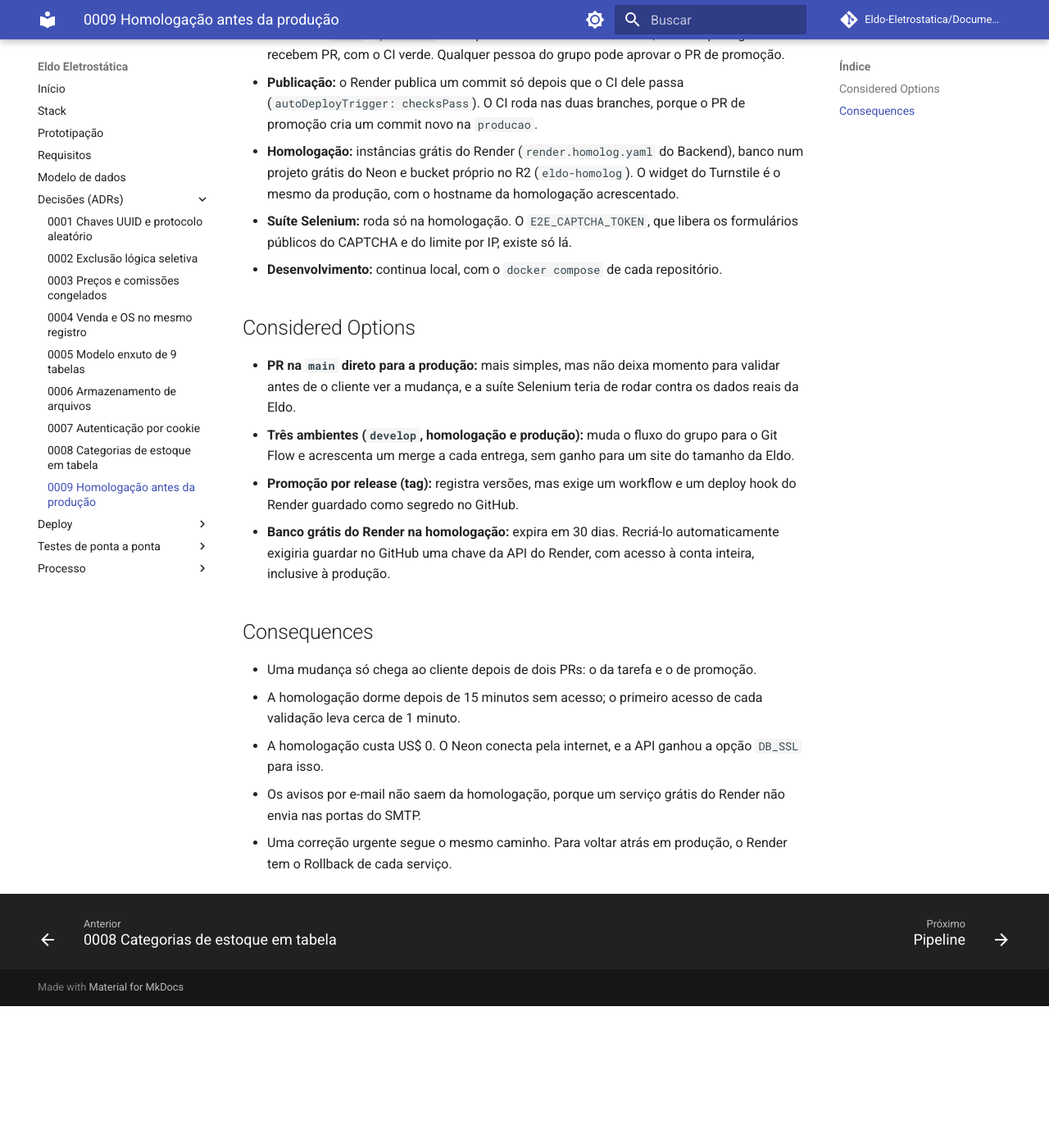
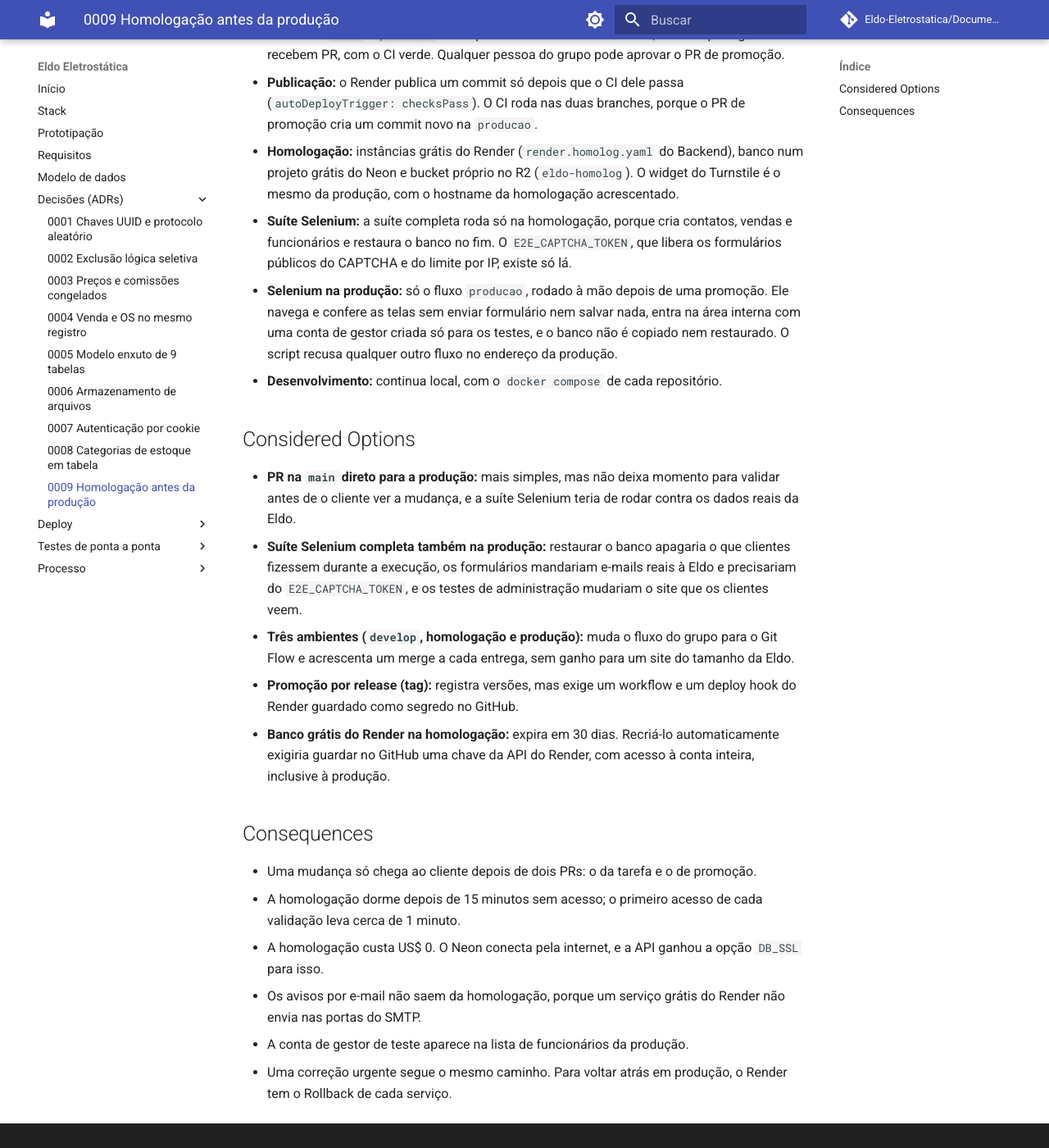
Before and after one commit to Eldo-Eletrostatica/Documentacao, an MkDocs documentation site: the page built from docs/adr/0009-homologacao-antes-da-producao.md, in a window 1280 px wide and 1400 px high, scrolled down 357 px. Shown: the whole window at 82% size. Built offline with MkDocs 1.6.1 and Material for MkDocs 9.7.7, drawn with Linux system fonts in a browser that asks for light colours; comment, search, counter and statistics services are not loaded; before the commit the page ends 1584 px from its top, so only the background shows below that.

Commit message:
docs: permite o Selenium só de leitura na produção (#45)
A ADR 0009 passa a aceitar na produção o fluxo producao, rodado à mão,
que não grava nada nem restaura o banco, e registra por que a suíte
completa continua só na homologação.

```diff
--- a/docs/adr/0009-homologacao-antes-da-producao.md
+++ b/docs/adr/0009-homologacao-antes-da-producao.md
@@ -12,12 +12,14 @@ branch da tarefa ──PR──> main ──(Render)──> homologação
 - **Branches:** `main` e `producao` nos repositórios Frontend e Backend, as duas protegidas: só recebem PR, com o CI verde. Qualquer pessoa do grupo pode aprovar o PR de promoção.
 - **Publicação:** o Render publica um commit só depois que o CI dele passa (`autoDeployTrigger: checksPass`). O CI roda nas duas branches, porque o PR de promoção cria um commit novo na `producao`.
 - **Homologação:** instâncias grátis do Render (`render.homolog.yaml` do Backend), banco num projeto grátis do Neon e bucket próprio no R2 (`eldo-homolog`). O widget do Turnstile é o mesmo da produção, com o hostname da homologação acrescentado.
-- **Suíte Selenium:** roda só na homologação. O `E2E_CAPTCHA_TOKEN`, que libera os formulários públicos do CAPTCHA e do limite por IP, existe só lá.
+- **Suíte Selenium:** a suíte completa roda só na homologação, porque cria contatos, vendas e funcionários e restaura o banco no fim. O `E2E_CAPTCHA_TOKEN`, que libera os formulários públicos do CAPTCHA e do limite por IP, existe só lá.
+- **Selenium na produção:** só o fluxo `producao`, rodado à mão depois de uma promoção. Ele navega e confere as telas sem enviar formulário nem salvar nada, entra na área interna com uma conta de gestor criada só para os testes, e o banco não é copiado nem restaurado. O script recusa qualquer outro fluxo no endereço da produção.
 - **Desenvolvimento:** continua local, com o `docker compose` de cada repositório.
 
 ## Considered Options
 
 - **PR na `main` direto para a produção:** mais simples, mas não deixa momento para validar antes de o cliente ver a mudança, e a suíte Selenium teria de rodar contra os dados reais da Eldo.
+- **Suíte Selenium completa também na produção:** restaurar o banco apagaria o que clientes fizessem durante a execução, os formulários mandariam e-mails reais à Eldo e precisariam do `E2E_CAPTCHA_TOKEN`, e os testes de administração mudariam o site que os clientes veem.
 - **Três ambientes (`develop`, homologação e produção):** muda o fluxo do grupo para o Git Flow e acrescenta um merge a cada entrega, sem ganho para um site do tamanho da Eldo.
 - **Promoção por release (tag):** registra versões, mas exige um workflow e um deploy hook do Render guardado como segredo no GitHub.
 - **Banco grátis do Render na homologação:** expira em 30 dias. Recriá-lo automaticamente exigiria guardar no GitHub uma chave da API do Render, com acesso à conta inteira, inclusive à produção.
@@ -28,4 +30,5 @@ branch da tarefa ──PR──> main ──(Render)──> homologação
 - A homologação dorme depois de 15 minutos sem acesso; o primeiro acesso de cada validação leva cerca de 1 minuto.
 - A homologação custa US$ 0. O Neon conecta pela internet, e a API ganhou a opção `DB_SSL` para isso.
 - Os avisos por e-mail não saem da homologação, porque um serviço grátis do Render não envia nas portas do SMTP.
+- A conta de gestor de teste aparece na lista de funcionários da produção.
 - Uma correção urgente segue o mesmo caminho. Para voltar atrás em produção, o Render tem o Rollback de cada serviço.
--- a/mkdocs.yml
+++ b/mkdocs.yml
@@ -55,6 +55,7 @@ nav:
       - Visitante: testes/visitante.md
       - Equipe: testes/equipe.md
       - Administração: testes/administracao.md
+      - Produção: testes/producao.md
   - Processo:
       - Quadro Kanban: processo/quadro-kanban.md
       - Critérios de Aceite: processo/criterios-aceite.md
```
Also changed, not shown: AGENTS.md (+1 -1 lines), docs/deploy/hospedagem-e-custos.md (+1 -1 lines), docs/deploy/pipeline.md (+1 -0 lines), docs/testes/index.md (+2 -1 lines), docs/testes/producao.md (added, +48 -0 lines).
